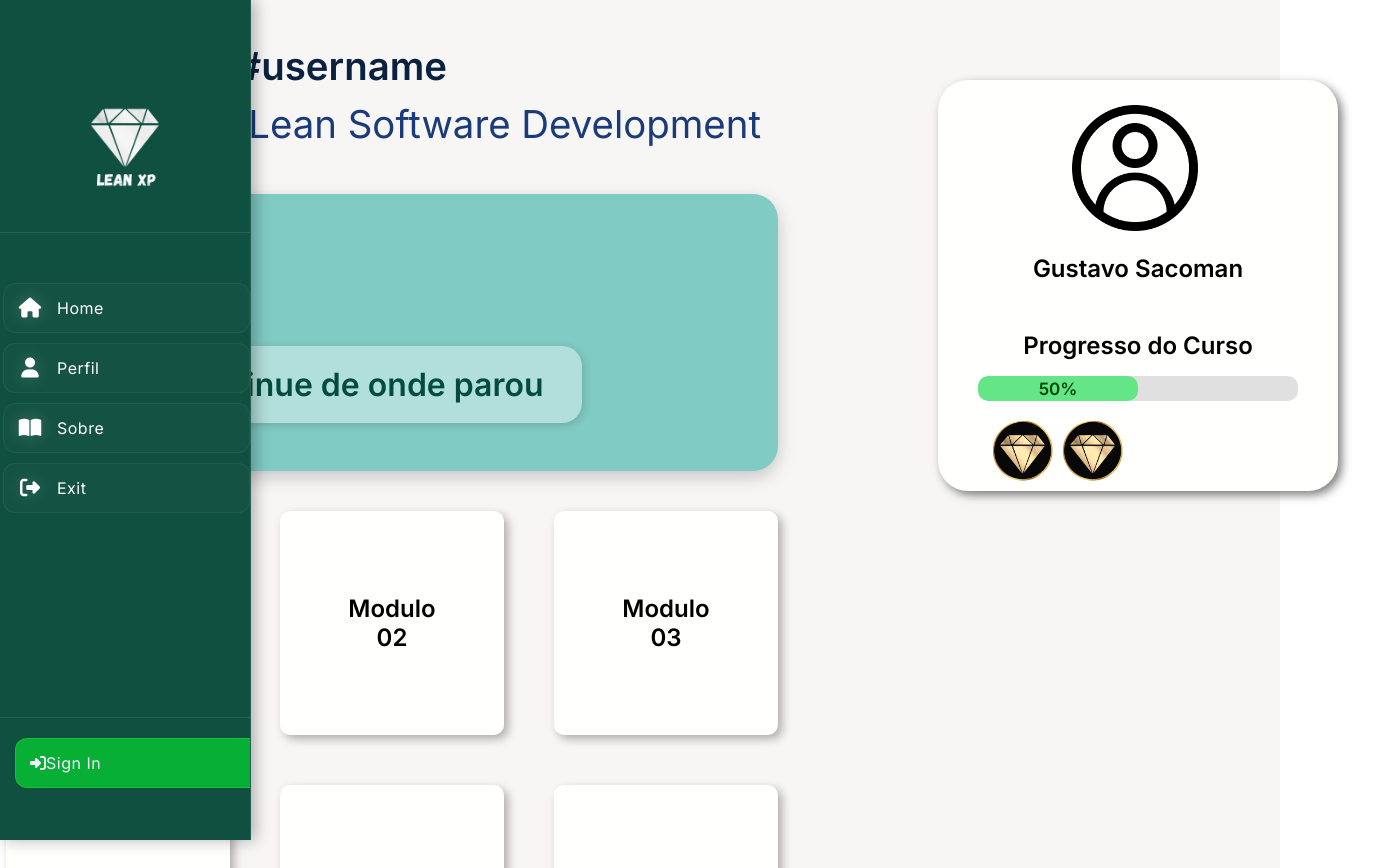
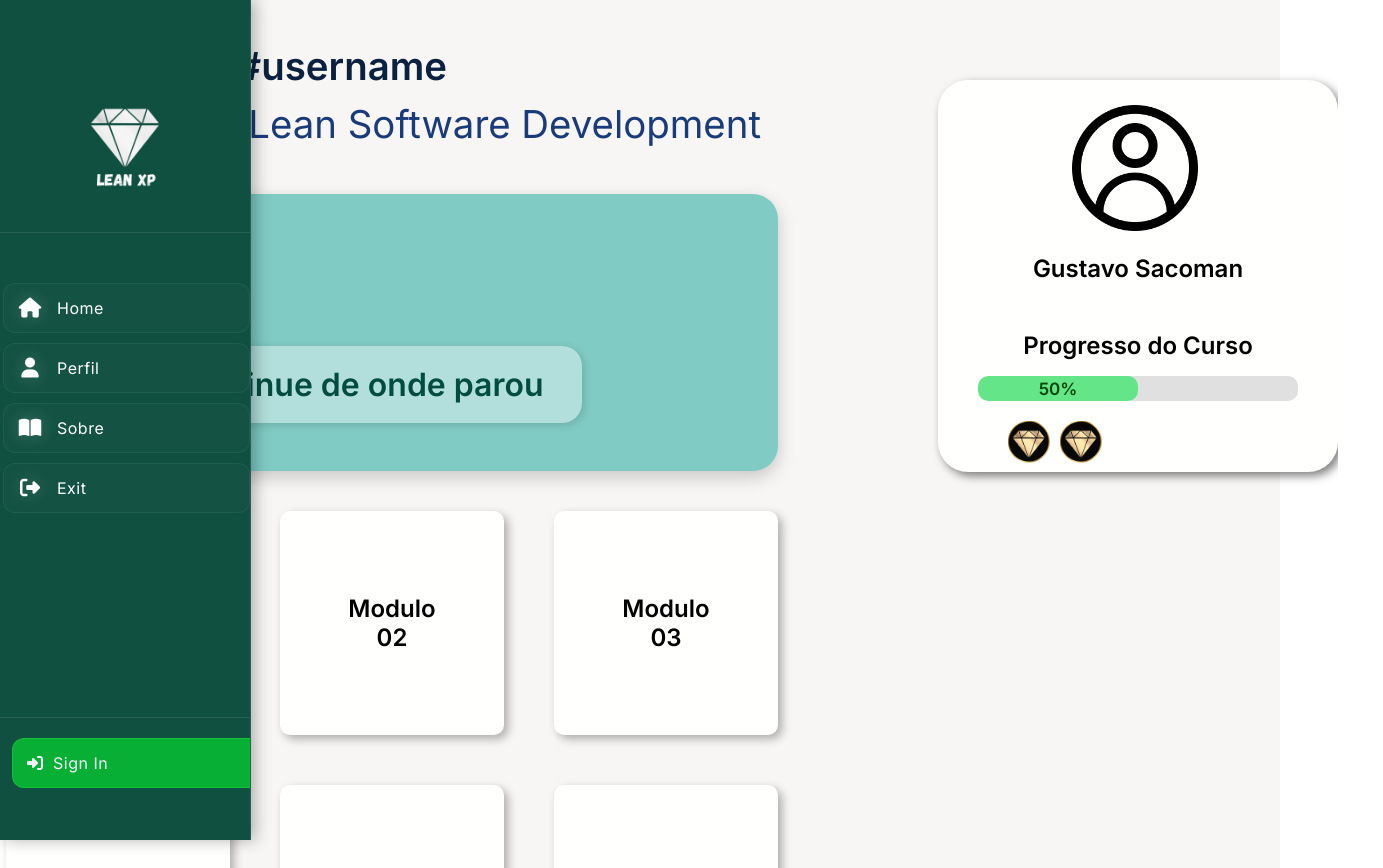
Before and after one commit to Alquieri/Lean-XP, a React (Vite) app in the folder leanxp.client/: page / in a window 1280 px wide. Shown: the top 868 px of the page, 1383 px wide, since content can reach past the window. Built offline with nearby package versions, Linux system fonts and the light colour scheme.

Commit message:
Atualizando Fronts

```diff
--- a/leanxp.client/src/css/Home.css
+++ b/leanxp.client/src/css/Home.css
@@ -133,17 +133,14 @@
 #achievements {
     display: flex;
     margin-top: 20px;
-    margin-left: 90px;
     font-size: 30px;
-    width: 100%;
+    width: 70%;
 
-/*    margin-left: 100px*/
 }
 #achievements img {
     width: 15%;
     margin-left: 10px;
     margin-bottom: 1vh;
-
 }
 
 
--- a/leanxp.client/src/css/Modulo.css
+++ b/leanxp.client/src/css/Modulo.css
@@ -49,4 +49,5 @@
 #main-modulo:hover {
     background: linear-gradient( to bottom, rgb(5, 9, 6, 0.70), rgb(5, 9, 6, 0.70)); /* Escurece fundo */
     color: aliceblue;
+    cursor: pointer;
 }
--- a/leanxp.client/src/css/Sidebar.css
+++ b/leanxp.client/src/css/Sidebar.css
@@ -111,8 +111,7 @@
 
 /* === BOTTOM SECTION === */
 .bottom-section {
-  padding: 0 15px;
-
+  padding: 0 12px;
   margin-top: auto;
   border-top: 1px solid rgba(245, 240, 255, 0.1);
   padding-top: 20px;
@@ -130,6 +129,7 @@
   white-space: nowrap;
   text-decoration: none;
   transition: all 0.3s cubic-bezier(0.4, 0, 0.2, 1);
+  gap: 10px;
 }
 
 .logout-button {
```
